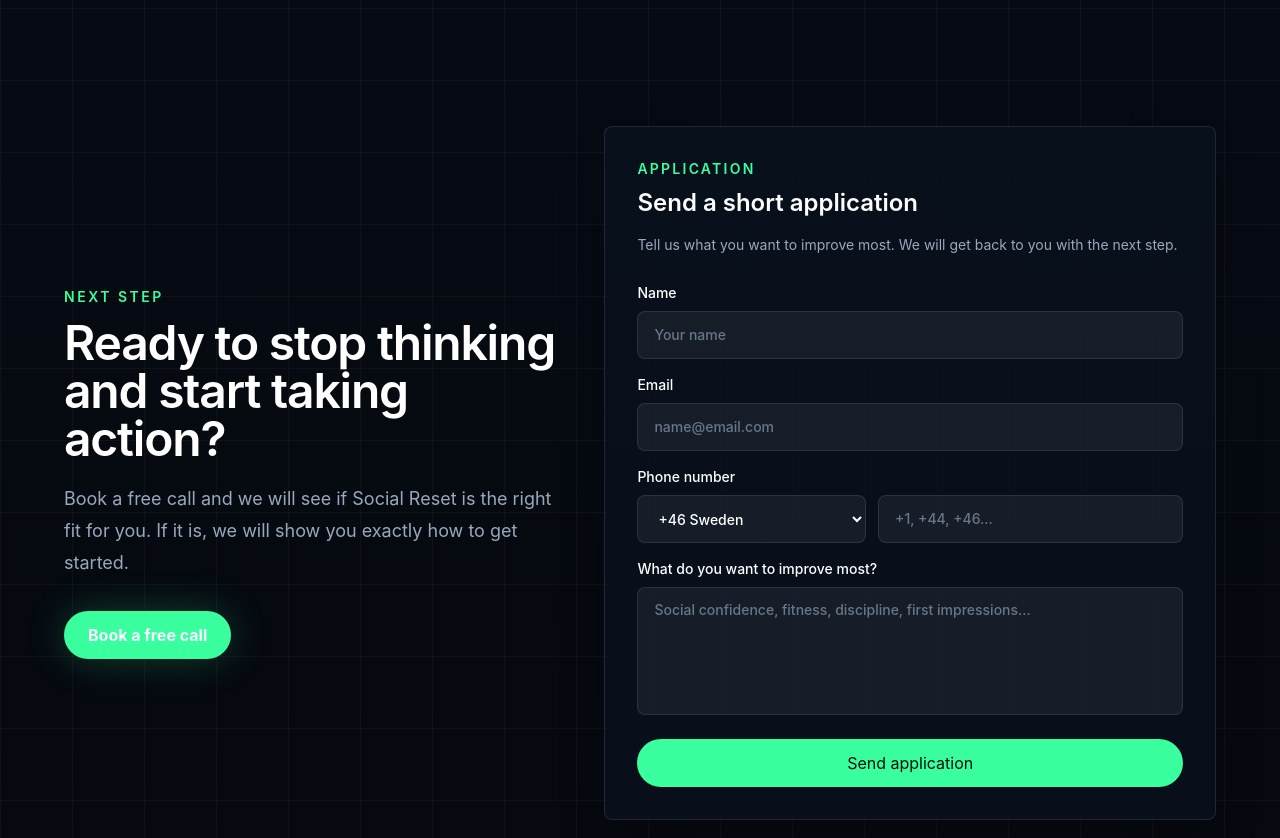
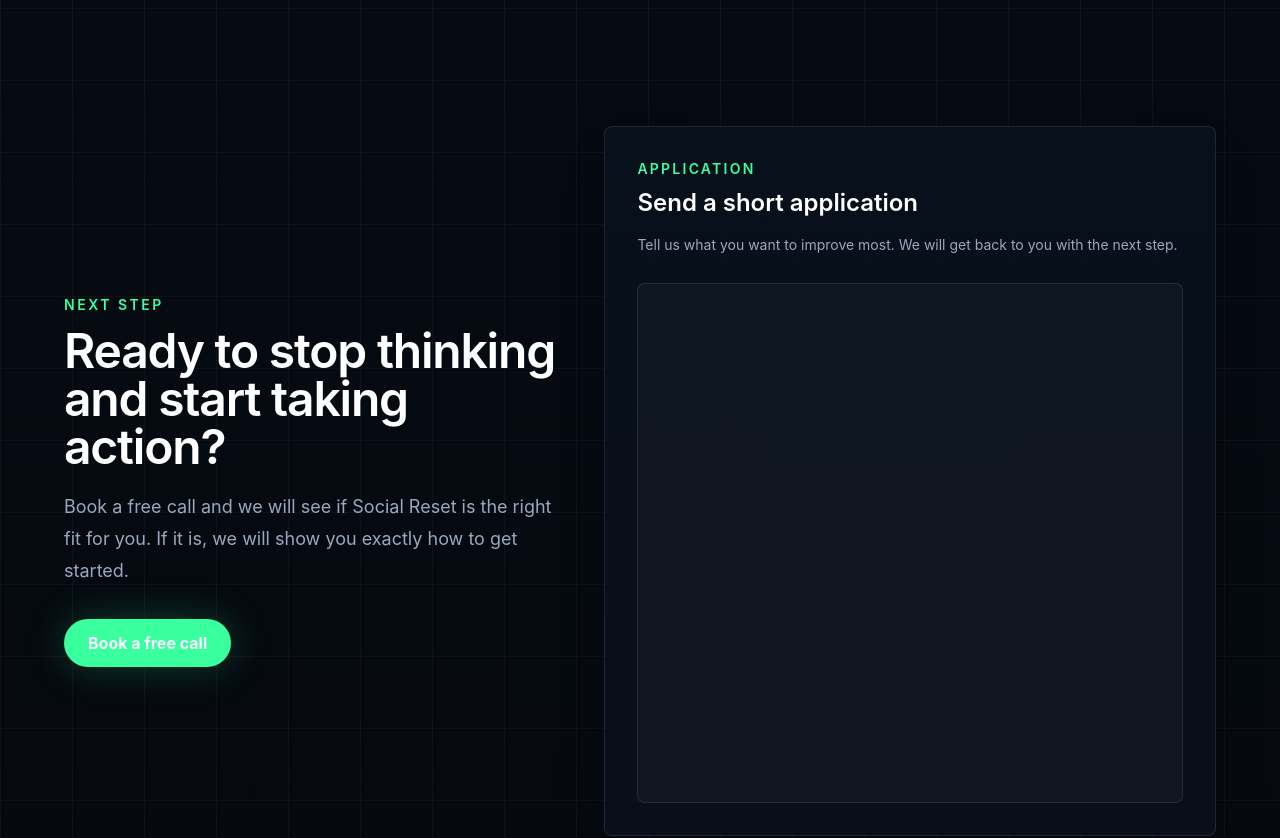
Before and after one commit to Ssjmaster1/social-reset, a Next.js app: page / in a window 1280 px wide. Shown: the part 8200-9038 px from the top of the page. Built offline with nearby package versions, Linux system fonts and the light colour scheme.

Commit message:
Embed ClosingDealz application form

```diff
--- a/app/page.tsx
+++ b/app/page.tsx
@@ -1,6 +1,7 @@
 "use client";
 
 import Image from "next/image";
+import Script from "next/script";
 import { useEffect, useState, type ReactNode } from "react";
 
 const calendlyHref = "#apply"; // TODO: Replace CTA links with Calendly booking link.
@@ -784,18 +785,10 @@ function PricingCard({ program }: { program: Program }) {
 }
 
 function LeadForm({ copy }: { copy: Copy["form"] }) {
-  const [submitted, setSubmitted] = useState(false);
-  const countryCodes = ["+46 Sweden", "+47 Norway", "+45 Denmark", "+358 Finland", "+44 UK", "+1 USA/Canada", "+49 Germany", "+31 Netherlands", "Other"];
-
   return (
-    <form
+    <div
       className="rounded-[8px] border border-white/10 bg-[#09111d]/90 p-5 shadow-2xl shadow-black/30 sm:p-8"
-      onSubmit={(event) => {
-        event.preventDefault();
-        setSubmitted(true);
-      }}
     >
-      {/* TODO: Connect lead form to Google Forms, Typeform, Calendly, CRM, or backend. */}
       <div className="mb-6">
         <p className="text-sm font-semibold uppercase tracking-[0.16em] text-[#39ff9f]">
           {copy.eyebrow}
@@ -803,73 +796,18 @@ function LeadForm({ copy }: { copy: Copy["form"] }) {
         <h3 className="mt-2 text-2xl font-semibold text-white">{copy.title}</h3>
         <p className="mt-3 text-sm leading-7 text-[#9aa8bd]">{copy.text}</p>
       </div>
-      <div className="grid gap-4">
-        <label className="grid gap-2 text-sm font-medium text-white">
-          {copy.name}
-          <input
-            className="min-h-12 rounded-[8px] border border-white/10 bg-white/[0.06] px-4 text-white outline-none transition placeholder:text-[#68768a] focus:border-[#39ff9f]"
-            name="name"
-            placeholder={copy.namePlaceholder}
-            required
-            type="text"
-          />
-        </label>
-        <label className="grid gap-2 text-sm font-medium text-white">
-          {copy.email}
-          <input
-            className="min-h-12 rounded-[8px] border border-white/10 bg-white/[0.06] px-4 text-white outline-none transition placeholder:text-[#68768a] focus:border-[#39ff9f]"
-            name="email"
-            placeholder={copy.emailPlaceholder}
-            required
-            type="email"
-          />
-        </label>
-        <label className="grid gap-2 text-sm font-medium text-white">
-          {copy.phone}
-          <div className="grid gap-3 sm:grid-cols-[0.9fr_1.2fr]">
-            <select
-              aria-label={copy.country}
-              className="min-h-12 rounded-[8px] border border-white/10 bg-white/[0.06] px-4 text-white outline-none transition focus:border-[#39ff9f]"
-              defaultValue="+46 Sweden"
-              name="countryCode"
-            >
-              {countryCodes.map((code) => (
-                <option className="bg-[#09111d] text-white" key={code} value={code}>
-                  {code}
-                </option>
-              ))}
-            </select>
-            <input
-              className="min-h-12 rounded-[8px] border border-white/10 bg-white/[0.06] px-4 text-white outline-none transition placeholder:text-[#68768a] focus:border-[#39ff9f]"
-              inputMode="tel"
-              name="phone"
-              placeholder={copy.phonePlaceholder}
-              type="tel"
-            />
-          </div>
-        </label>
-        <label className="grid gap-2 text-sm font-medium text-white">
-          {copy.goal}
-          <textarea
-            className="min-h-32 resize-none rounded-[8px] border border-white/10 bg-white/[0.06] px-4 py-3 text-white outline-none transition placeholder:text-[#68768a] focus:border-[#39ff9f]"
-            name="goal"
-            placeholder={copy.goalPlaceholder}
-            required
-          />
-        </label>
-      </div>
-      {submitted && (
-        <p className="mt-5 rounded-[8px] border border-[#39ff9f]/30 bg-[#39ff9f]/10 px-4 py-3 text-sm font-medium leading-6 text-[#c9ffe5]">
-          {copy.success}
-        </p>
-      )}
-      <button
-        className="mt-6 inline-flex min-h-12 w-full items-center justify-center rounded-full bg-[#39ff9f] px-6 py-3 text-sm font-bold text-[#04100b] transition hover:bg-white focus:outline-none focus:ring-2 focus:ring-[#39ff9f] focus:ring-offset-2 focus:ring-offset-[#05070d] sm:text-base"
-        type="submit"
-      >
-        {copy.submit}
-      </button>
-    </form>
+      <div
+        className="min-h-[520px] overflow-hidden rounded-[8px] border border-white/10 bg-white/[0.03]"
+        id="closingdealz-social-reset-form"
+      />
+      <Script
+        async
+        data-target="closingdealz-social-reset-form"
+        id="closingdealz-social-reset-form-script"
+        src="https://app.closingdealz.io/forms/ed7b1780-ef1f-4beb-8d8a-8961c642b1c9.js"
+        strategy="afterInteractive"
+      />
+    </div>
   );
 }
 
```
